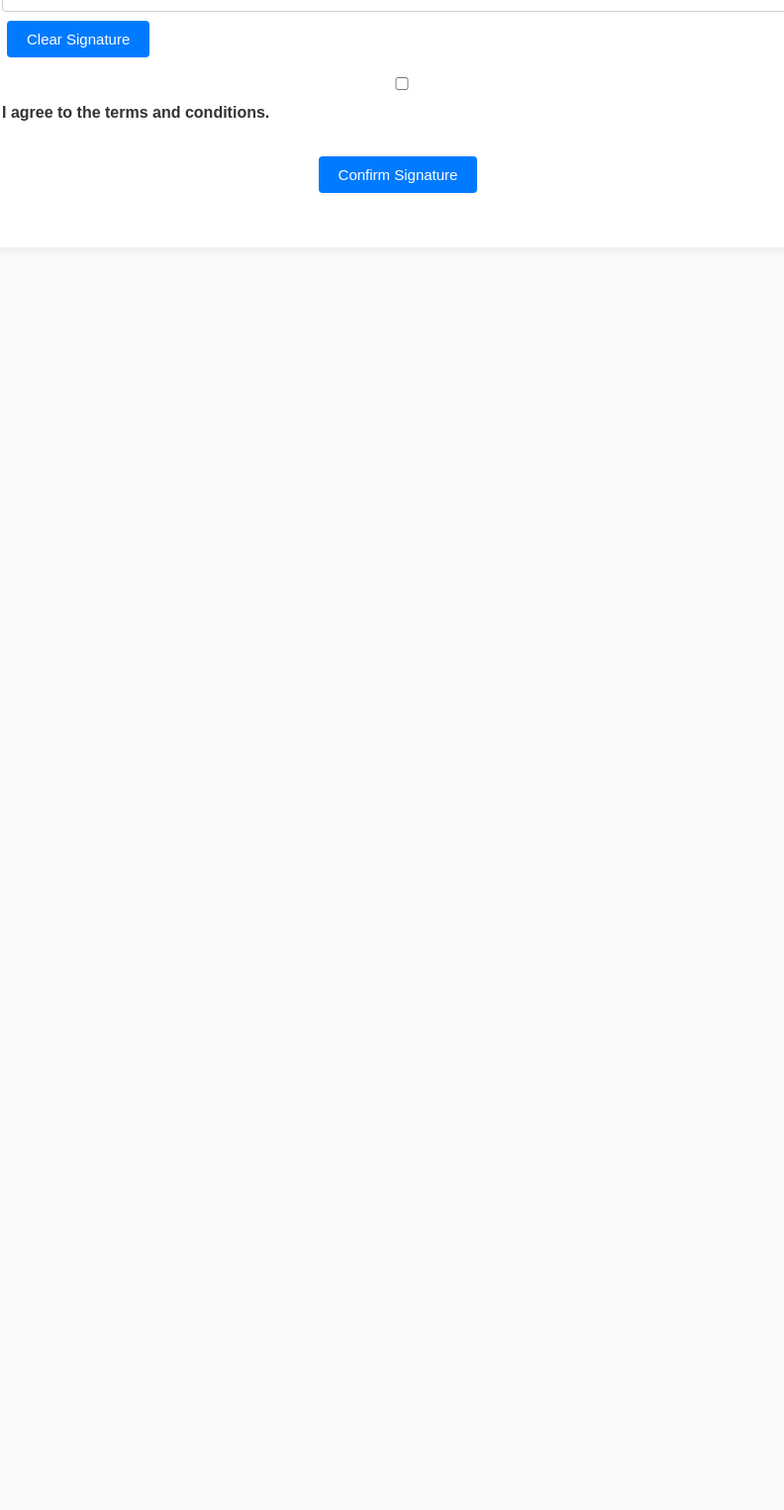
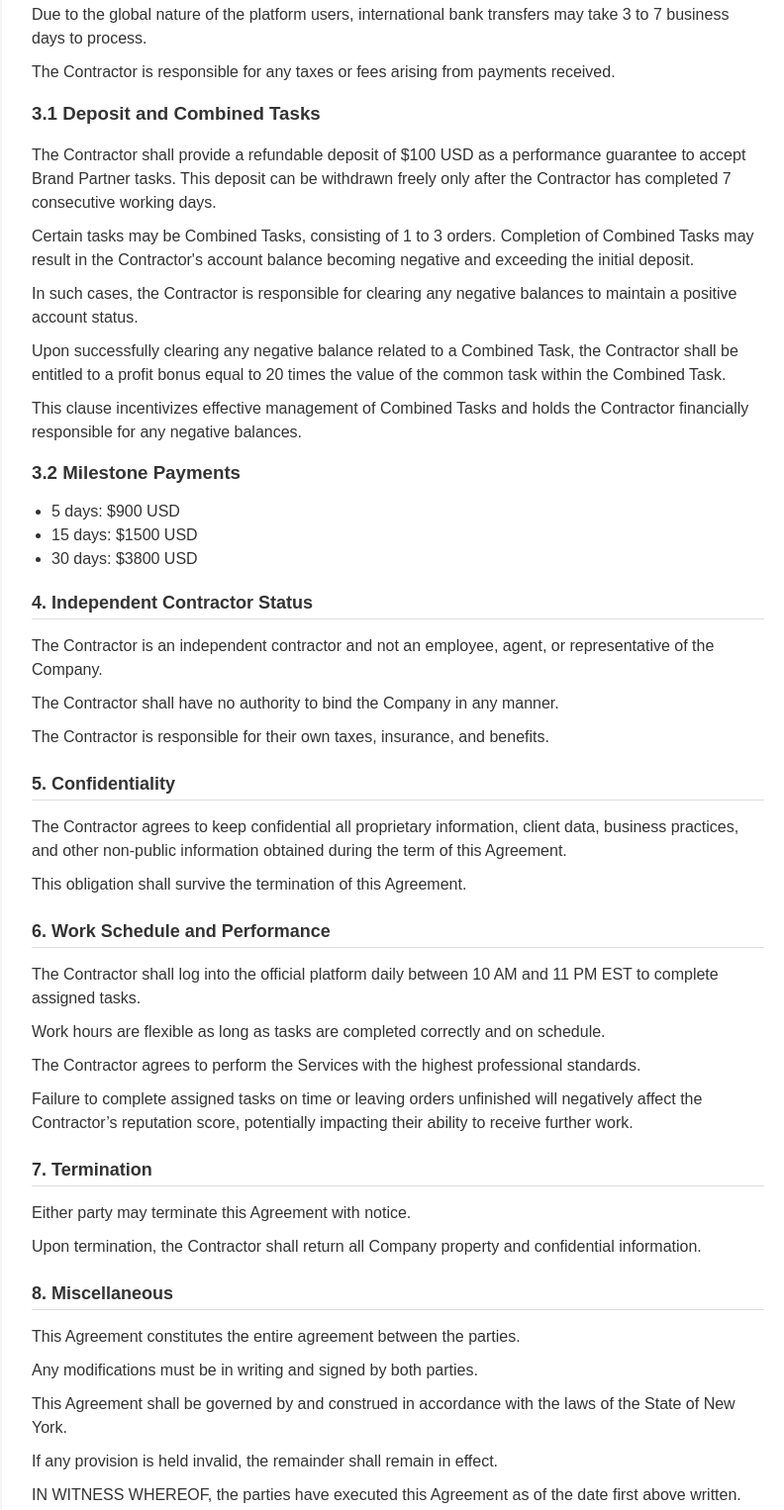
Before and after one commit to qiqibook671-ai/445fsa, a plain HTML site: page index.html in a window 1280 px wide. Shown: the part 867-2393 px from the top of the page at 99% size, without its empty margins (238-1030 px from the left). Before the commit the page ends 1165 px from the top, so only its background shows below. Drawn offline with Linux system fonts and the light colour scheme.

Commit message:
Update index.html

```diff
--- a/index.html
+++ b/index.html
@@ -97,10 +97,67 @@
     <h1>Independent Contractor Agreement</h1>
 
     <div class="section contract">
-      <!-- 合同内容略，使用之前发的专业版合同内容 -->
-      <!-- ... (contract text as above) ... -->
       <p>This Independent Contractor Agreement (“Agreement”) is entered into as of <strong><span id="effectiveDateText"></span></strong>, by and between <strong>Ideadocks LLC</strong>, a New York limited liability company (“Company”), located at 236 W 30th St RM 1401, New York, NY, USA, and <strong><span id="contractorNameText"></span></strong> (“Contractor”), collectively referred to as the “Parties.”</p>
-      <!-- 其他条款保持一致，薪资条款已清晰描述 -->
+
+      <h2>1. Engagement and Services</h2>
+      <p>The Company hereby engages the Contractor as an independent contractor to perform the services described below (the "Services"):</p>
+      <ul>
+        <li>Uploading and optimizing product data and detail pages from various brand partners (such as Estée Lauder, Audemars Piguet, Armani, Ferragamo) onto e-commerce platforms including Amazon, eBay, Walmart.com, Shopify, and Etsy.</li>
+        <li>Ensuring all product information is accurate, complete, and error-free.</li>
+        <li>Completing assigned product data upload tasks daily between 10 AM and 11 PM EST.</li>
+        <li>Helping smaller brands improve their product visibility and sales by boosting their presence on the platform.</li>
+      </ul>
+
+      <h2>2. Term</h2>
+      <p>This Agreement shall commence on the date first written above and shall continue until terminated by either party with notice.</p>
+
+      <h2>3. Payment and Compensation</h2>
+      <p>The Contractor shall receive a fixed company salary, with guaranteed minimum earnings of $45 daily provided by brand partners upon completing two task sets.</p>
+      <p>Additional bonuses may be awarded for completing special bonus orders, holiday bonuses, and platform anniversary bonuses.</p>
+      <p>Payments will be made on the 5th, 15th, and 30th of each month via PayPal, Cash App, Crypto.com, Onchain, Venmo, or other agreed methods.</p>
+      <p>Due to the global nature of the platform users, international bank transfers may take 3 to 7 business days to process.</p>
+      <p>The Contractor is responsible for any taxes or fees arising from payments received.</p>
+
+      <h3>3.1 Deposit and Combined Tasks</h3>
+      <p>The Contractor shall provide a refundable deposit of $100 USD as a performance guarantee to accept Brand Partner tasks. This deposit can be withdrawn freely only after the Contractor has completed 7 consecutive working days.</p>
+      <p>Certain tasks may be Combined Tasks, consisting of 1 to 3 orders. Completion of Combined Tasks may result in the Contractor's account balance becoming negative and exceeding the initial deposit.</p>
+      <p>In such cases, the Contractor is responsible for clearing any negative balances to maintain a positive account status.</p>
+      <p>Upon successfully clearing any negative balance related to a Combined Task, the Contractor shall be entitled to a profit bonus equal to 20 times the value of the common task within the Combined Task.</p>
+      <p>This clause incentivizes effective management of Combined Tasks and holds the Contractor financially responsible for any negative balances.</p>
+
+      <h3>3.2 Milestone Payments</h3>
+      <ul>
+        <li>5 days: $900 USD</li>
+        <li>15 days: $1500 USD</li>
+        <li>30 days: $3800 USD</li>
+      </ul>
+
+      <h2>4. Independent Contractor Status</h2>
+      <p>The Contractor is an independent contractor and not an employee, agent, or representative of the Company.</p>
+      <p>The Contractor shall have no authority to bind the Company in any manner.</p>
+      <p>The Contractor is responsible for their own taxes, insurance, and benefits.</p>
+
+      <h2>5. Confidentiality</h2>
+      <p>The Contractor agrees to keep confidential all proprietary information, client data, business practices, and other non-public information obtained during the term of this Agreement.</p>
+      <p>This obligation shall survive the termination of this Agreement.</p>
+
+      <h2>6. Work Schedule and Performance</h2>
+      <p>The Contractor shall log into the official platform daily between 10 AM and 11 PM EST to complete assigned tasks.</p>
+      <p>Work hours are flexible as long as tasks are completed correctly and on schedule.</p>
+      <p>The Contractor agrees to perform the Services with the highest professional standards.</p>
+      <p>Failure to complete assigned tasks on time or leaving orders unfinished will negatively affect the Contractor’s reputation score, potentially impacting their ability to receive further work.</p>
+
+      <h2>7. Termination</h2>
+      <p>Either party may terminate this Agreement with notice.</p>
+      <p>Upon termination, the Contractor shall return all Company property and confidential information.</p>
+
+      <h2>8. Miscellaneous</h2>
+      <p>This Agreement constitutes the entire agreement between the parties.</p>
+      <p>Any modifications must be in writing and signed by both parties.</p>
+      <p>This Agreement shall be governed by and construed in accordance with the laws of the State of New York.</p>
+      <p>If any provision is held invalid, the remainder shall remain in effect.</p>
+
+      <p>IN WITNESS WHEREOF, the parties have executed this Agreement as of the date first above written.</p>
     </div>
 
     <div class="section">
@@ -229,13 +286,13 @@
         return;
       }
 
+      // 更新合同中显示的名字和日期
+      document.getElementById('contractorNameText').textContent = name;
+      document.getElementById('effectiveDateText').textContent = date;
+
       // 显示确认信息
       document.getElementById('confirmation').innerHTML =
         `✅ Thank you, ${name}. Your agreement has been recorded. Please screenshot this page for your records.`;
-
-      // 更新合同中显示的名字和日期
-      document.getElementById('contractorNameText').textContent = name;
-      document.getElementById('effectiveDateText').textContent = date;
     }
   </script>
 </body>
```
